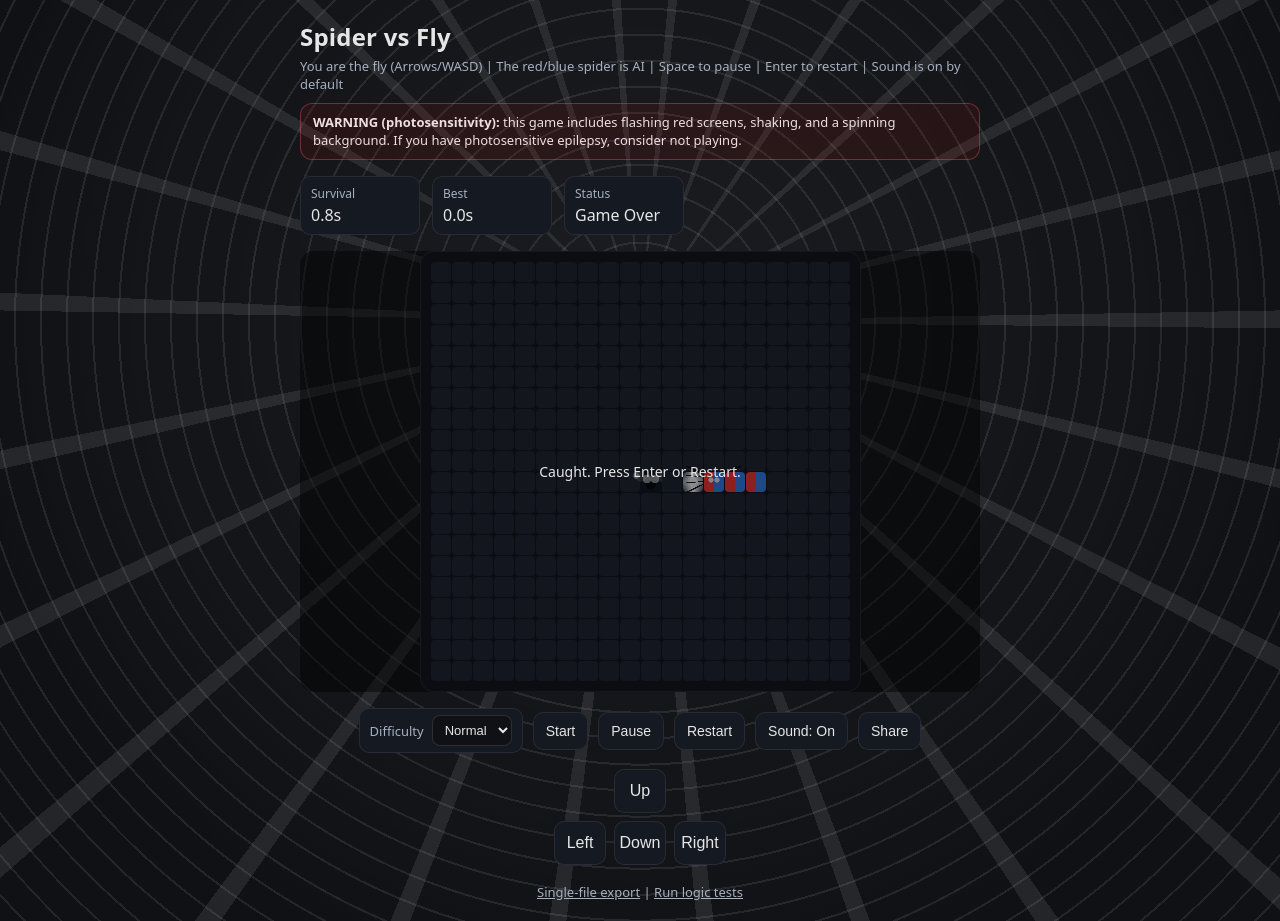
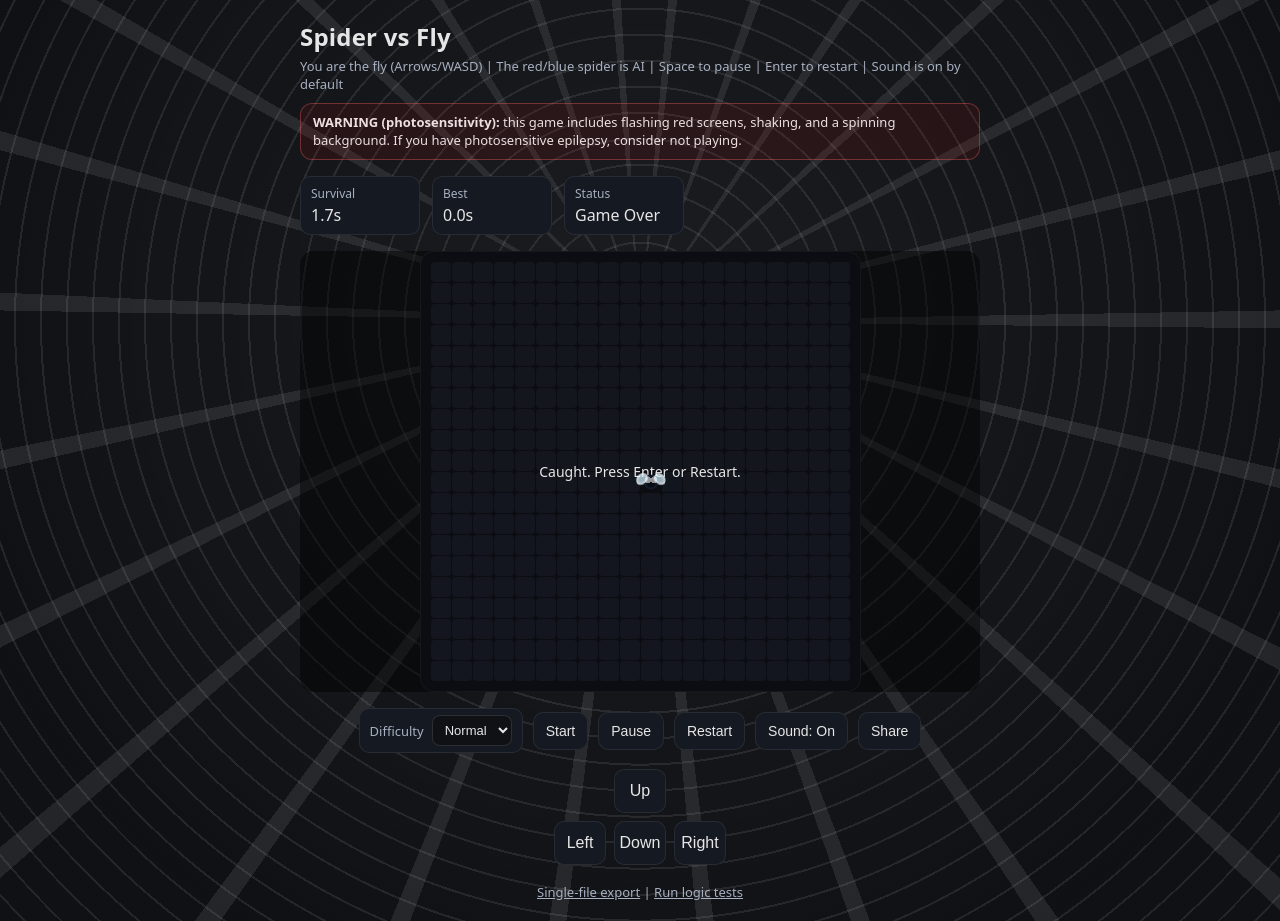
Before and after one commit to harmonybulgara/spider-vs-fly, a plain HTML site: page SpiderVsFly-share.html in a window 1280 px wide. Both pictures are taken after a click on the button "Restart". Drawn offline with Linux system fonts and the light colour scheme.

Commit message:
Replace snake body with compact spider

```diff
--- a/SpiderVsFly-share.html
+++ b/SpiderVsFly-share.html
@@ -218,6 +218,9 @@ h1 {
 }
 
 .cell.spider-head {
+  border-radius: 50%;
+  transform: scale(0.76);
+  z-index: 3;
   background-image:
     radial-gradient(circle at 35% 40%, rgba(255, 255, 255, 0.9) 0 14%, transparent 15%),
     radial-gradient(circle at 65% 40%, rgba(255, 255, 255, 0.9) 0 14%, transparent 15%),
@@ -233,6 +236,7 @@ h1 {
   width: 18px;
   opacity: 0.95;
   pointer-events: none;
+  filter: drop-shadow(0 0 1px rgba(255, 255, 255, 0.9));
 }
 
 .cell.spider-head::before {
@@ -254,6 +258,7 @@ h1 {
 }
 
 .cell.fly {
+  z-index: 4;
   background-image:
     radial-gradient(circle at 30% 35%, rgba(255, 255, 255, 0.55) 0 22%, transparent 23%),
     radial-gradient(circle at 70% 35%, rgba(255, 255, 255, 0.55) 0 22%, transparent 23%),
@@ -266,23 +271,24 @@ h1 {
   content: "";
   position: absolute;
   top: -1px;
-  width: 60%;
-  height: 55%;
-  background:
-    radial-gradient(circle at 30% 35%, rgba(255, 255, 255, 0.55) 0 28%, transparent 29%),
-    radial-gradient(circle at 65% 55%, rgba(255, 255, 255, 0.18) 0 55%, transparent 56%);
-  opacity: 0.9;
+  width: 68%;
+  height: 60%;
+  border: 1px solid rgba(255, 255, 255, 0.9);
+  border-radius: 70% 45% 65% 40%;
+  background: rgba(210, 242, 255, 0.74);
+  box-shadow: inset 0 0 4px rgba(255, 255, 255, 0.9);
+  opacity: 0.96;
   pointer-events: none;
   filter: blur(0.15px);
 }
 
 .cell.fly::before {
-  left: -8px;
+  left: -10px;
   transform: rotate(-18deg);
 }
 
 .cell.fly::after {
-  right: -8px;
+  right: -10px;
   transform: rotate(18deg) scaleX(-1);
 }
 
@@ -987,7 +993,7 @@ h1 {
             break;
           }
         }
-        if (ok) candidates.push(segs);
+        if (ok) candidates.push([segs[0]]);
       }
     }
 
@@ -1070,11 +1076,7 @@ h1 {
         const flyX = Math.floor(cols / 2);
         const headX = Math.min(cols - 1, Math.max(2, flyX + 2));
         const headY = Math.floor(rows / 2);
-        return [
-          { x: headX, y: headY },
-          { x: headX - 1, y: headY },
-          { x: headX - 2, y: headY },
-        ];
+        return [{ x: headX, y: headY }];
       })();
 
       const base = {
@@ -1147,7 +1149,13 @@ h1 {
         const params = state.params || paramsForDifficulty("normal");
         const ageTicks = (state.ageTicks || 0) + 1;
         const baseGrowthRemaining = state.growthRemaining || 0;
-        const growthRemaining = ageTicks % params.growEveryTicks === 0 ? baseGrowthRemaining + 1 : baseGrowthRemaining;
+        const maxSpiderLength = Number.isFinite(params.maxSpiderLength)
+          ? Math.max(1, Math.floor(params.maxSpiderLength))
+          : Number.POSITIVE_INFINITY;
+        const growthRemaining =
+          state.spider.length < maxSpiderLength && ageTicks % params.growEveryTicks === 0
+            ? baseGrowthRemaining + 1
+            : baseGrowthRemaining;
 
         const webs = decayWebs(state.webs);
         const webBeam = decayBeam(state.webBeam);
@@ -1358,7 +1366,7 @@ h1 {
           }
         }
 
-        const willGrow = growthRemaining > 0;
+        const willGrow = growthRemaining > 0 && state.spider.length < maxSpiderLength;
         const trimmed = state.spider.length > 1 ? state.spider.slice(0, -1) : [];
         const actuallyGrew = !didShoot && willGrow;
         const nextSpider = didShoot ? state.spider : actuallyGrew ? [nextHead, ...state.spider] : [nextHead, ...trimmed];
@@ -1439,6 +1447,7 @@ h1 {
         webCooldownTicks: 16,
         webStripLen: 1,
         growEveryTicks: 18,
+        maxSpiderLength: 1,
         offspringEveryMs: 45000,
         offspringTtlMs: 9000,
         offspringCount: 1,
@@ -1451,6 +1460,7 @@ h1 {
         webCooldownTicks: 7,
         webStripLen: 1,
         growEveryTicks: 8,
+        maxSpiderLength: 1,
         offspringEveryMs: 18000,
         offspringTtlMs: 13000,
         offspringCount: 4,
@@ -1462,6 +1472,7 @@ h1 {
       webCooldownTicks: 12,
       webStripLen: 1,
       growEveryTicks: 16,
+      maxSpiderLength: 1,
       offspringEveryMs: 34000,
       offspringTtlMs: 9500,
       offspringCount: 2,
--- a/src/styles.css
+++ b/src/styles.css
@@ -208,6 +208,9 @@ h1 {
 }
 
 .cell.spider-head {
+  border-radius: 50%;
+  transform: scale(0.76);
+  z-index: 3;
   background-image:
     radial-gradient(circle at 35% 40%, rgba(255, 255, 255, 0.9) 0 14%, transparent 15%),
     radial-gradient(circle at 65% 40%, rgba(255, 255, 255, 0.9) 0 14%, transparent 15%),
@@ -223,6 +226,7 @@ h1 {
   width: 18px;
   opacity: 0.95;
   pointer-events: none;
+  filter: drop-shadow(0 0 1px rgba(255, 255, 255, 0.9));
 }
 
 .cell.spider-head::before {
@@ -244,6 +248,7 @@ h1 {
 }
 
 .cell.fly {
+  z-index: 4;
   background-image:
     radial-gradient(circle at 30% 35%, rgba(255, 255, 255, 0.55) 0 22%, transparent 23%),
     radial-gradient(circle at 70% 35%, rgba(255, 255, 255, 0.55) 0 22%, transparent 23%),
@@ -256,23 +261,24 @@ h1 {
   content: "";
   position: absolute;
   top: -1px;
-  width: 60%;
-  height: 55%;
-  background:
-    radial-gradient(circle at 30% 35%, rgba(255, 255, 255, 0.55) 0 28%, transparent 29%),
-    radial-gradient(circle at 65% 55%, rgba(255, 255, 255, 0.18) 0 55%, transparent 56%);
-  opacity: 0.9;
+  width: 68%;
+  height: 60%;
+  border: 1px solid rgba(255, 255, 255, 0.9);
+  border-radius: 70% 45% 65% 40%;
+  background: rgba(210, 242, 255, 0.74);
+  box-shadow: inset 0 0 4px rgba(255, 255, 255, 0.9);
+  opacity: 0.96;
   pointer-events: none;
   filter: blur(0.15px);
 }
 
 .cell.fly::before {
-  left: -8px;
+  left: -10px;
   transform: rotate(-18deg);
 }
 
 .cell.fly::after {
-  right: -8px;
+  right: -10px;
   transform: rotate(18deg) scaleX(-1);
 }
 
```
Also changed, not shown: export.html (+27 -16 lines), src/spider-logic.js (+13 -8 lines), tests/spider-logic.test.js (+20 -1 lines), 1 other file.
